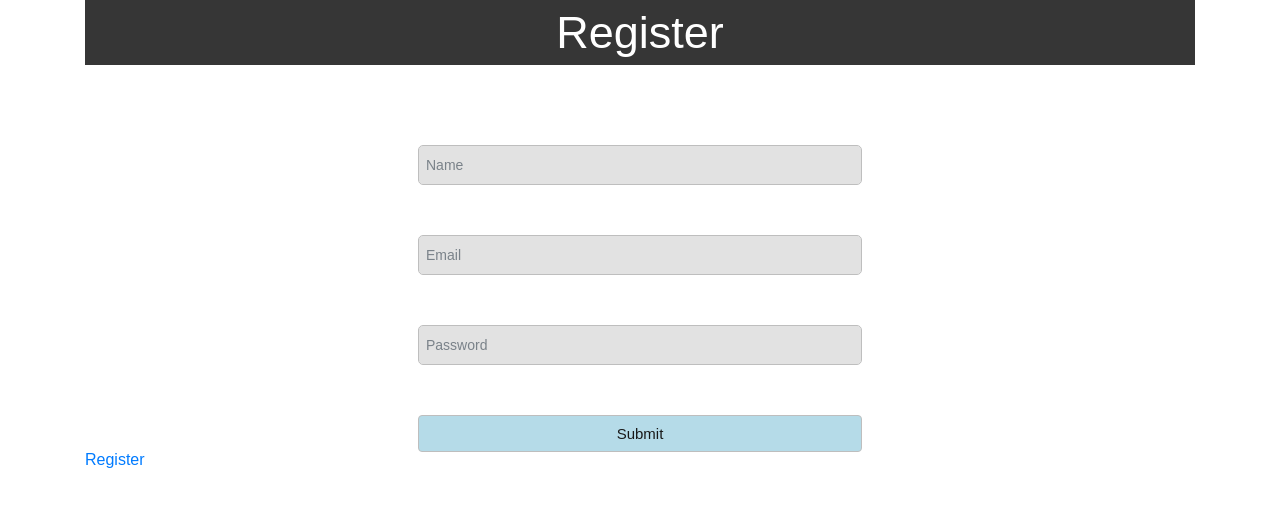
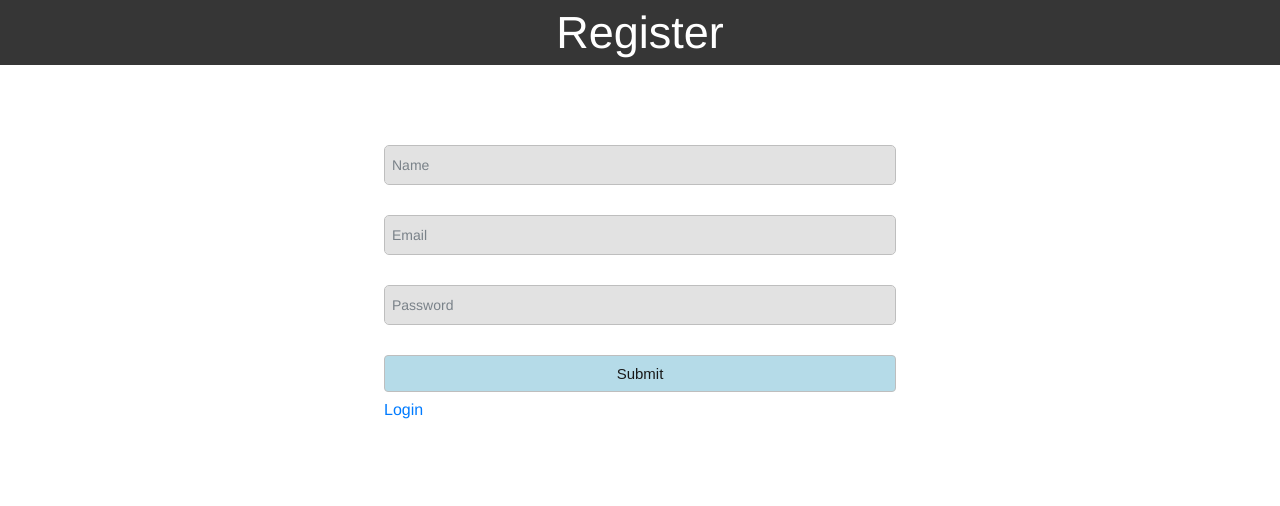
Before and after one commit to adrianagraybill/TakeHome-Project, a React (Create React App) app in the folder client/: page /register in a window 1280 px wide. Shown: the top 506 px of the page. Built offline with nearby package versions, Linux system fonts and the light colour scheme.

Commit message:
debugged style error

```diff
--- a/client/src/App.jsx
+++ b/client/src/App.jsx
@@ -22,7 +22,6 @@ function App() {
 
   return (
     <Fragment>
-      <div className="container">
         <Router>
             <Switch>
               <Route
@@ -51,7 +50,6 @@ function App() {
 
         {/* <NewUser />
         <ListUsers /> */}
-      </div>
     </Fragment>
   );
 }
--- a/client/src/App.scss
+++ b/client/src/App.scss
@@ -38,6 +38,5 @@
 }
 
 body{
-  height: 100%;
-  font-family: Arial, Helvetica, sans-serif;
+  font-family: Helvetica, sans-serif;
 }
--- a/client/src/components/login.jsx
+++ b/client/src/components/login.jsx
@@ -58,8 +58,8 @@ const Login = ({ setAuth }) => {
           onChange={e => onChange(e)}
         />
         <button id="loginButton">Submit</button>
+      <Link to="/register">Register</Link>
       </form>
-      <Link to="/register">Register</Link>
     </Fragment>
   )
 }
--- a/client/src/components/login.scss
+++ b/client/src/components/login.scss
@@ -24,7 +24,7 @@
 .loginInput {
   width: 100%;
   height: 40px;
-  margin: 50px 0px;
+  margin: 30px 0px;
   border: .4px solid rgb(184, 184, 184);
   border-radius: 5px;
   font-size: 14px;
@@ -40,6 +40,7 @@
   background-color: lightblue;
   font-size: 15px;
   border: .3px solid rgb(184, 184, 184);
+  margin-bottom: 10px;
 }
 
 #loginButton:hover {
--- a/client/src/components/register.jsx
+++ b/client/src/components/register.jsx
@@ -67,8 +67,8 @@ const Register = ({ setAuth }) => {
           onChange={e => onChange(e)}
         />
         <button id="registerButton">Submit</button>
+      <Link to="/login" className="linkTo">Login</Link>
       </form>
-      <Link to="/register" className="linkTo">Register</Link>
     </Fragment>
   )
 }
--- a/client/src/components/register.scss
+++ b/client/src/components/register.scss
@@ -24,7 +24,7 @@
 .registerInput {
   width: 100%;
   height: 40px;
-  margin: 50px 0px;
+  margin: 30px 0px;
   border: .4px solid rgb(184, 184, 184);
   border-radius: 5px;
   font-size: 14px;
@@ -40,6 +40,7 @@
   background-color: lightblue;
   font-size: 15px;
   border: .3px solid rgb(184, 184, 184);
+  margin-bottom: 10px;
 }
 
 #registerButton:hover {
```
